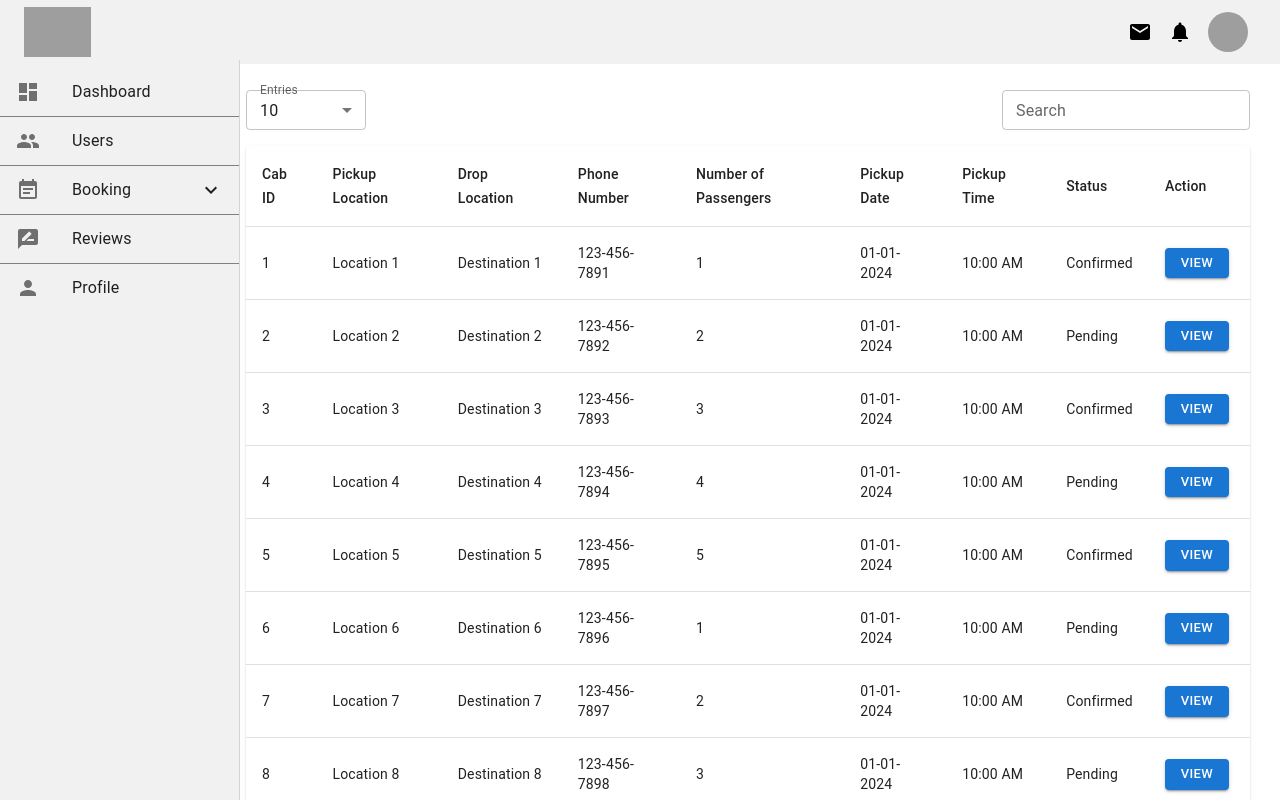
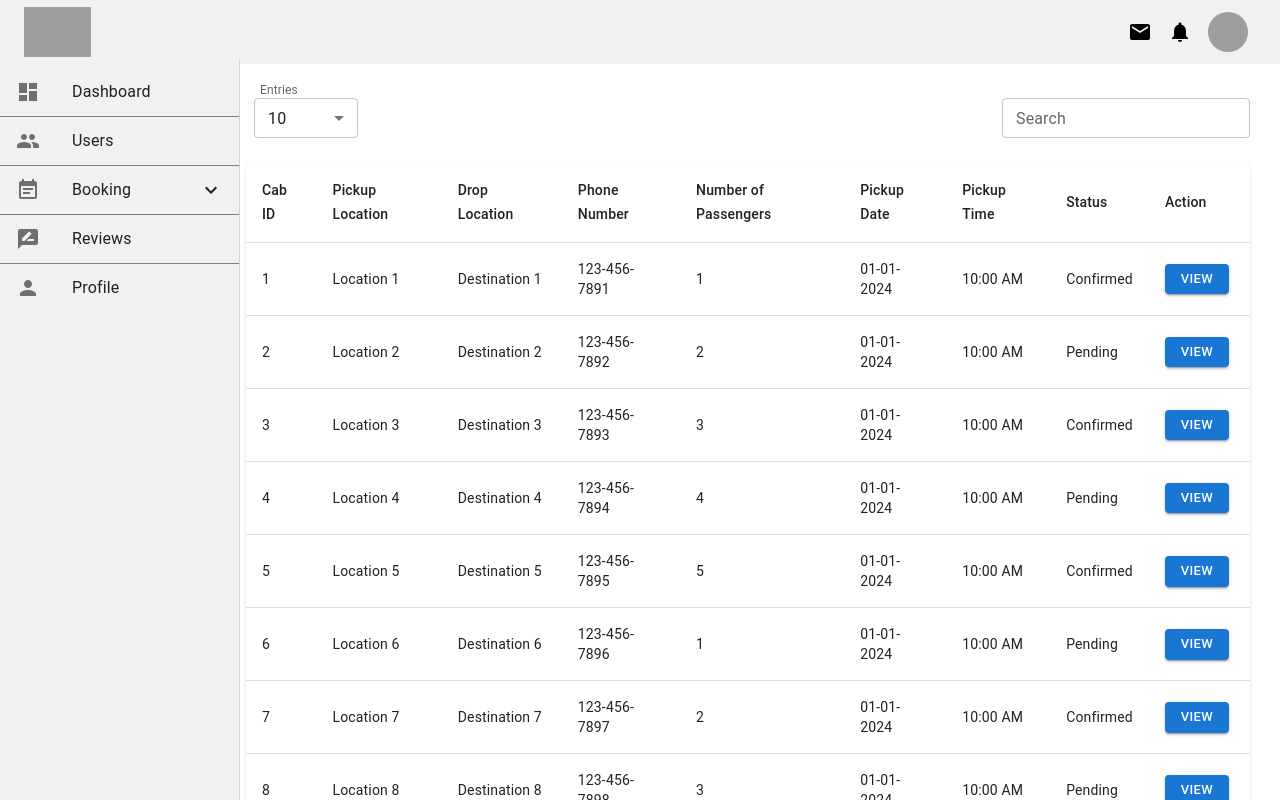
Before and after one commit to devops-89/admin-page1, a React (Vite) app: page /dashboard/cabs in a window 1280 px wide. Shown: the top 800 px of the page. Built offline with nearby package versions, Linux system fonts and the light colour scheme; sample sign-in values are in the browser's storage; grey boxes are pictures that could not be loaded.

Commit message:
second change on 8/1/25

```diff
--- a/src/components/GenericTable.jsx
+++ b/src/components/GenericTable.jsx
@@ -10,13 +10,14 @@ import {
   Button,
   TextField,
   MenuItem,
-  Select,
+
   FormControl,
   InputLabel,
   Pagination,
   Box,
   Avatar,
 } from "@mui/material";
+import Select from '@mui/material/Select';
 
 const DataTable = ({ data, columns, onActionClick }) => {
   const [searchTerm, setSearchTerm] = useState("");
@@ -52,6 +53,7 @@ const DataTable = ({ data, columns, onActionClick }) => {
           <Select
             labelId="entries-per-page-label"
             value={entriesPerPage}
+            sx={{margin:"8px"}}
             onChange={(e) => setEntriesPerPage(parseInt(e.target.value, 10))}
           >
             {[5, 10, 20, 50].map((count) => (
```
